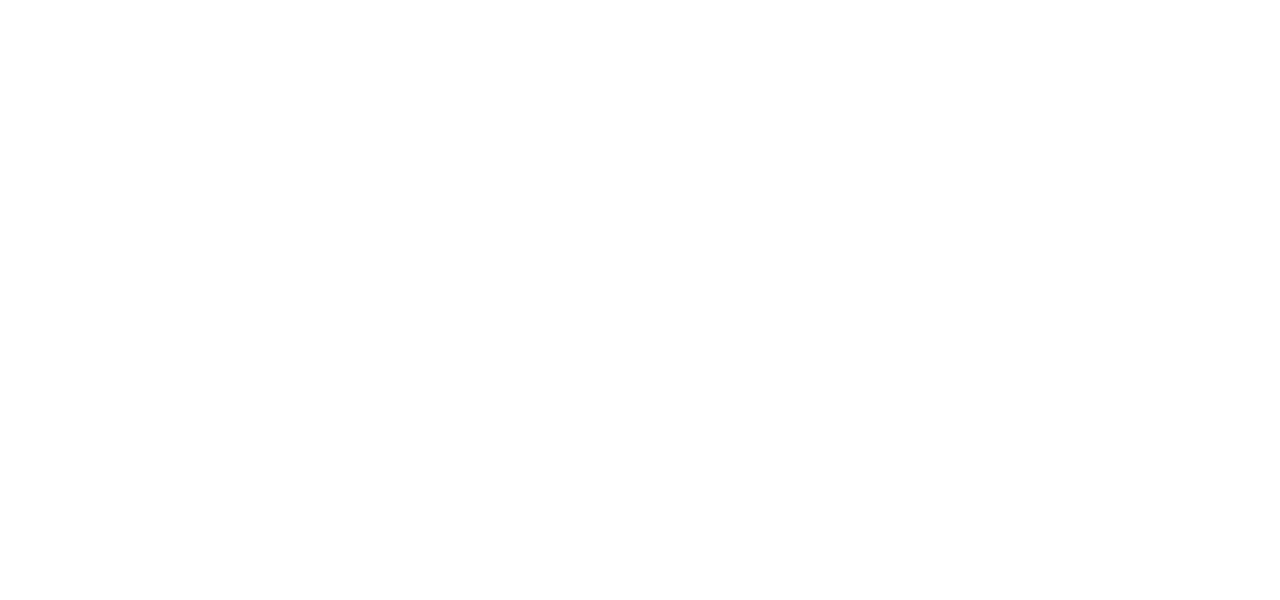
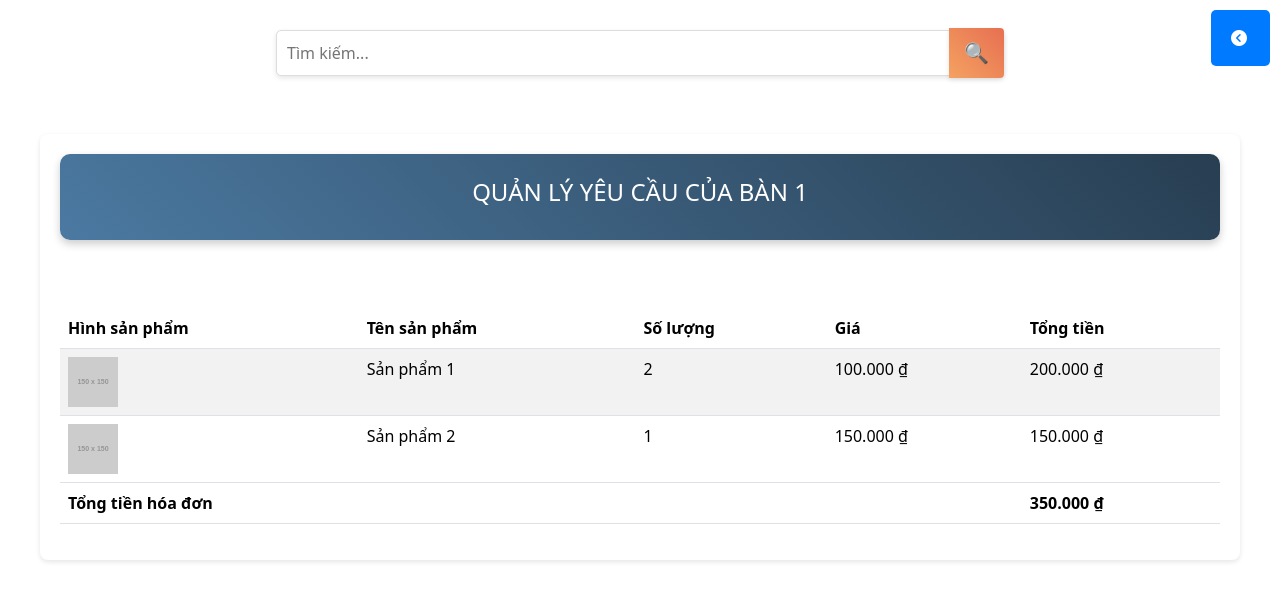
Before and after one commit to ChinhVo853/cafe-client, a React (Create React App) app: page /Chitiethoadon in a window 1280 px wide. Before the commit this address had no page. Shown: the top 600 px of the page. Built offline with nearby package versions, Linux system fonts and the light colour scheme.

Commit message:
Capnhatgiaodienmoi

```diff
--- a/src/App.css
+++ b/src/App.css
@@ -1776,4 +1776,4 @@
   cursor: pointer;
   border: solid 1px #ba68c8;
 }
-/**/
+/********************************************ĐỔI MÀU BÀN**********************************************/
--- a/src/App.js
+++ b/src/App.js
@@ -26,6 +26,10 @@
 import Logout from "./QUANLY/Logout";
 import TrangthongTinNhanVien from "./QUANLY/Trangthongtinnhanvien/Trangthongtinnhanvien";
 import TrangcapnhatthongTinNhanVien from "./QUANLY/Trangcapnhatthongtinnhanvien/Trangcapnhatthongtinnhanvien";
+import Trangcapnhatban from "./QUANLY/Trangchuquanly/components/Trangcapnhatban";
+import Trangyeucaucuaban from "./QUANLY/Trangchuquanly/components/Trangyeucaucuaban";
+import Lichsuhoadon from "./QUANLY/Trangchuquanly/components/LichSuHoaDon";
+import Chitiethoadon from "./QUANLY/Trangchuquanly/components/Chitiethoadon";
 
 function App() {
   return (
@@ -34,6 +38,11 @@
       <Route path="/Menu/:ban" element={<Menu />} />
       {/* -----------------------*******QuanLy*********----------------- */}
       <Route path="/Trangchuquanly" element={<Trangchuquanly />} />
+      <Route path="/Trangcapnhatban" element={<Trangcapnhatban />} />
+      <Route path="/Trangyeucaucuaban" element={<Trangyeucaucuaban />} />
+      <Route path="/Lichsuhoadon" element={<Lichsuhoadon />} />
+      <Route path="/Chitiethoadon" element={<Chitiethoadon />} />
+
       {/* -----------------------*******QuanLyMon*********----------------- */}
       <Route path="/Trangquanlymon" element={<Trangquanlymon />} />
       <Route path="/Trangthemmon" element={<Trangthemmon />} />
@@ -47,10 +56,7 @@
       <Route path="/Trangthemsize" element={<Trangthemsize />} />
       <Route path="/Trangcapnhatsize/:id" element={<Trangcapnhatsize />} />
       {/* -----------------------*******TrangQLyeucaucuakhachhang*********----------------- */}
-      <Route
-        path="/TrangQLyeucaucuakhachhang"
-        element={<TrangQLyeucaucuakhachhang />}
-      />
+      <Route path="/TrangQLyeucaucuakhachhang"element={<TrangQLyeucaucuakhachhang />}/>
       {/* -----------------------*******TrangQLnhanvien*********----------------- */}
 
 
--- /dev/null
+++ b/src/QUANLY/Trangchuquanly/components/Chitiethoadon.js
@@ -0,0 +1,93 @@
+import React, { useState, useEffect } from 'react';
+
+const ChiTietHoaDon = () => {
+  const [billDetails, setBillDetails] = useState({
+    billId: 'HD001',
+    items: [
+      {
+        id: 1,
+        image: 'https://via.placeholder.com/150',
+        name: 'Sản phẩm 1',
+        quantity: 2,
+        price: 100000,
+        total: 200000,
+      },
+      {
+        id: 2,
+        image: 'https://via.placeholder.com/150',
+        name: 'Sản phẩm 2',
+        quantity: 1,
+        price: 150000,
+        total: 150000,
+      },
+    ],
+  });
+
+  const [totalAmount, setTotalAmount] = useState(0);
+
+  useEffect(() => {
+    const total = billDetails.items.reduce((sum, item) => sum + item.total, 0);
+    setTotalAmount(total);
+  }, [billDetails.items]);
+
+  const formatCurrency = (value) => {
+    return value.toLocaleString('vi-VN', { style: 'currency', currency: 'VND' });
+  };
+
+  return (
+    <div>
+      <div className="search-container-custom">
+        <input type="text" placeholder="Tìm kiếm..." />
+        <button type="button">🔍</button>
+      </div>
+      <a href="/Lichsuhoadon">
+          <button className="btn-quayve" type="button">
+            <i className="fa-solid fa-circle-chevron-left"></i>
+          </button>
+        </a>
+      <div className="request-container mt-5">
+        <div className="header">QUẢN LÝ YÊU CẦU CỦA BÀN 1</div>
+        <div className="bill-details-container mt-5">
+        <div className="row">
+          <div className="col">
+            <table className="table table-striped">
+              <thead>
+                <tr>
+                  <th scope="col">Hình sản phẩm</th>
+                  <th scope="col">Tên sản phẩm</th>
+                  <th scope="col">Số lượng</th>
+                  <th scope="col">Giá</th>
+                  <th scope="col">Tổng tiền</th>
+                </tr>
+              </thead>
+              <tbody>
+                {billDetails.items.map(item => (
+                  <tr key={item.id}>
+                    <td>
+                      <img src={item.image} alt={item.name} width="50" />
+                    </td>
+                    <td>{item.name}</td>
+                    <td>{item.quantity}</td>
+                    <td>{formatCurrency(item.price)}</td>
+                    <td>{formatCurrency(item.total)}</td>
+                  </tr>
+                ))}
+              </tbody>
+              <tfoot>
+                <tr>
+                  <td colSpan="4"><strong>Tổng tiền hóa đơn</strong></td>
+                  <td><strong>{formatCurrency(totalAmount)}</strong></td>
+                </tr>
+              </tfoot>
+            </table>
+          </div>
+        </div>
+      </div>
+      </div>
+    </div>
+
+
+  );
+};
+
+export default ChiTietHoaDon;
--- /dev/null
+++ b/src/QUANLY/Trangchuquanly/components/LichSuHoaDon.js
@@ -0,0 +1,56 @@
+import React, { useState } from 'react';
+
+const Lichsuhoadon = () => {
+  const [requests, setRequests] = useState([
+    { ma: 1, total: '108.000đ', time: '10:30 AM'},
+    { ma: 2, total: '108.000đ', time: '10:35 AM'},
+    { ma: 3, total: '108.000đ', time: '10:40 AM'},
+  ]);
+
+
+
+  return (
+    <div>
+      <div className="search-container-custom">
+        <input type="text" placeholder="Tìm kiếm..." />
+        <button type="button">🔍</button>
+      </div>
+      <a href="/Trangchuquanly">
+          <button className="btn-quayve" type="button">
+            <i className="fa-solid fa-circle-chevron-left"></i>
+          </button>
+        </a>
+      <div className="request-container mt-5">
+        <div className="header">LỊCH SỬ HÓA ĐƠN BÀN 1</div>
+        <div className="row">
+          <div className="col">
+            <table className="table table-striped">
+              <thead>
+                <tr>
+                  <th scope="col">MÃ</th>
+                  <th scope="col">TỔNG TIỀN</th>
+                  <th scope="col">NGÀY</th>
+                  <th scope="col"></th>
+                </tr>
+              </thead>
+              <tbody>
+                {requests.map(request => (
+                  <tr key={request.ma}>
+                    <td>{request.ma}</td>
+                    <td>{request.total}</td>
+                    <td>{request.time}</td>
+                    <td>
+                    <a href='/Chitiethoadon' className="btn btn-success mx-2">CHI TIẾT HÓA ĐƠN</a>
+                    </td>
+                  </tr>
+                ))}
+              </tbody>
+            </table>
+          </div>
+        </div>
+      </div>
+    </div>
+  );
+};
+
+export default Lichsuhoadon;
--- /dev/null
+++ b/src/QUANLY/Trangchuquanly/components/Trangcapnhatban.js
@@ -0,0 +1,73 @@
+
+import React, { useState, useEffect, useCallback } from "react";
+import "bootstrap/dist/css/bootstrap.min.css";
+import { useParams } from "react-router-dom";
+import { XemData,XoaData } from "../API/Api";
+function Trangcapnhatban() {
+  const [sizeName, setsizeName] = useState("");
+  const { id } = useParams();
+  const LayDuLieu = useCallback(async () => {
+    try {
+      const result = await XemData();
+      setsizeName(result.data.ten);
+    } catch (error) {
+      console.error("Failed to fetch data", error);
+    }
+  }, []);
+  useEffect(() => {
+    LayDuLieu();
+  }, [LayDuLieu]);
+
+  const handleNameChange = (e) => {
+    setsizeName(e.target.value);
+  };
+
+  const handleSubmit = async (e) => {
+    e.preventDefault();
+    const data = {
+
+      id: id,
+
+    };
+    // Handle the form submission
+    try {
+      await XoaData(data);
+      window.location.href = "/Trangquanlysize";
+    } catch (error) {
+      console.error("Failed to submit data", error);
+    }
+  };
+
+
+  return (
+    <div className="them-mon-container">
+      <div className="header">CẬP NHẬT BÀN</div>
+      <form onSubmit={handleSubmit}>
+        <div className="mb-3">
+          <label htmlFor="sizeName" className="form-label">
+            Tên bàn
+          </label>
+          <input
+            type="text"
+            className="form-control"
+            id="sizeName"
+            placeholder="Nhập tên bàn"
+            value={sizeName}
+            onChange={handleNameChange}
+          />
+        </div>
+        <button type="submit" className="btn btn-custom w-100">
+          Cập nhật
+        </button>
+        <a
+          href="/Trangchuquanly"
+          className="quaylai btn btn-secondary go-back-btn"
+        >
+          Hủy
+        </a>
+      </form>
+    </div>
+  );
+}
+
+export default Trangcapnhatban;
--- /dev/null
+++ b/src/QUANLY/Trangchuquanly/components/Trangyeucaucuaban.js
@@ -0,0 +1,69 @@
+import React, { useState } from 'react';
+
+const Trangyeucaucuaban = () => {
+  const [requests, setRequests] = useState([
+    { id: 1, type: 'Yêu cầu thanh toán', time: '10:30 AM', status: 'Đang chờ xác nhận' },
+    { id: 2, type: 'Gọi nhân viên', time: '10:35 AM', status: 'Đang chờ xác nhận' },
+    { id: 3, type: 'Khác', time: '10:40 AM', status: 'Đang chờ xác nhận' },
+  ]);
+
+  const handleStatusChange = (id) => {
+    setRequests(requests.map(request =>
+      request.id === id
+        ? { ...request, status: request.status === 'Đang chờ xác nhận' ? 'Đã phục vụ' : 'Đang chờ xác nhận' }
+        : request
+    ));
+  };
+
+  return (
+    <div>
+      <div className="search-container-custom">
+        <input type="text" placeholder="Tìm kiếm..." />
+        <button type="button">🔍</button>
+      </div>
+      <a href="/Trangchuquanly">
+          <button className="btn-quayve" type="button">
+            <i className="fa-solid fa-circle-chevron-left"></i>
+          </button>
+        </a>
+      <div className="request-container mt-5">
+        <div className="header">QUẢN LÝ YÊU CẦU CỦA BÀN 1</div>
+        <div className="row">
+          <div className="col">
+            <table className="table table-striped">
+              <thead>
+                <tr>
+                  <th scope="col">ID</th>
+                  <th scope="col">Loại yêu cầu</th>
+                  <th scope="col">Thời gian yêu cầu</th>
+                  <th scope="col">Trạng thái</th>
+                  <th scope="col"></th>
+                </tr>
+              </thead>
+              <tbody>
+                {requests.map(request => (
+                  <tr key={request.id}>
+                    <td>{request.id}</td>
+                    <td>{request.type}</td>
+                    <td>{request.time}</td>
+                    <td>{request.status}</td>
+                    <td>
+                      <button
+                        className={`btn btn-sm ${request.status === 'Đang chờ xác nhận' ? 'btn-request-confirm' : 'btn-request-undo'}`}
+                        onClick={() => handleStatusChange(request.id)}
+                      >
+                        {request.status === 'Đang chờ xác nhận' ? 'Xác nhận' : 'Hoàn tác'}
+                      </button>
+                    </td>
+                  </tr>
+                ))}
+              </tbody>
+            </table>
+          </div>
+        </div>
+      </div>
+    </div>
+  );
+};
+
+export default Trangyeucaucuaban;
--- a/src/config.js
+++ b/src/config.js
@@ -1,6 +1,6 @@
 const config = {
-  apiBaseUrl: "http://192.168.1.6:8000",
-  imageBaseUrl: "http://192.168.1.6:8000/anh",
+  apiBaseUrl: "http://127.0.0.1:8000",
+  imageBaseUrl: "http://127.0.0.1:8000/anh",
 };
 
 export default config;
```
Also changed, not shown: src/QUANLY/Trangchuquanly/components/Quanlyban.js (+10 -17 lines), src/QUANLY/Trangchuquanly/API/Api.js (line endings or trailing spaces).
